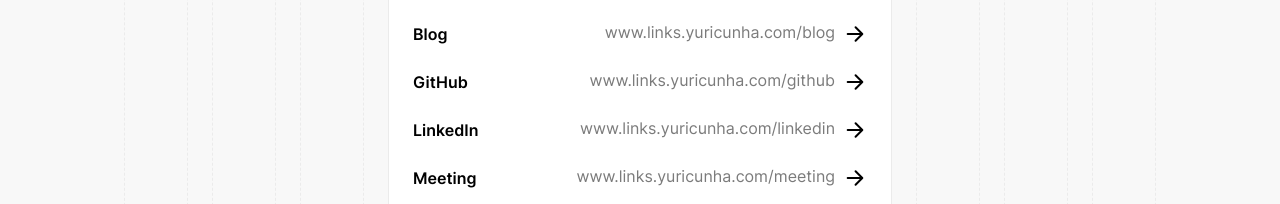
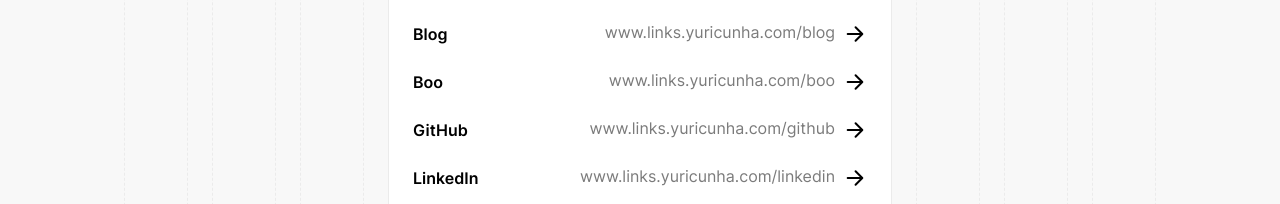
Before and after one commit to isyuricunha/links, a Next.js app: page / in a window 1280 px wide. Shown: the part 529-733 px from the top of the page. Built offline with nearby package versions, Linux system fonts and the light colour scheme.

Commit message:
Add new links to 404 and index pages

```diff
--- a/src/pages/index.js
+++ b/src/pages/index.js
@@ -12,6 +12,11 @@
 		name: "Blog",
 		link: "www.links.yuricunha.com/blog",
 		url: "https://yuricunha.com/blog",
+	},
+	{
+		name: "Boo",
+		link: "www.links.yuricunha.com/boo",
+		url: "https://signup.boo.world/jejk",
 	},
 	{
 		name: "GitHub",
@@ -32,6 +37,11 @@
 		name: "ReadCV",
 		link: "www.links.yuricunha.com/readcv",
 		url: "https://read.cv/isyuricunha",
+	},
+	{
+		name: "Spotify",
+		link: "www.links.yuricunha.com/spotify",
+		url: "https://open.spotify.com/user/22wrcoowop6hb63heywvtaypy?si=0c5eaae33c0d4a4c",
 	},
 	{
 		name: "Telegram",
```
Also changed, not shown: src/pages/404.js (+10 -0 lines).
